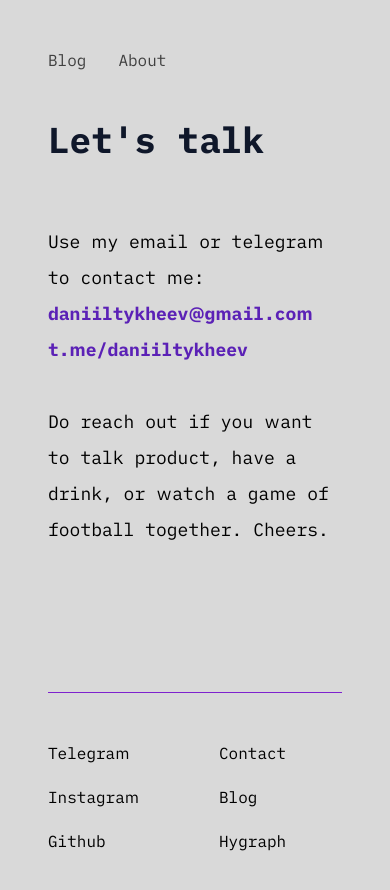
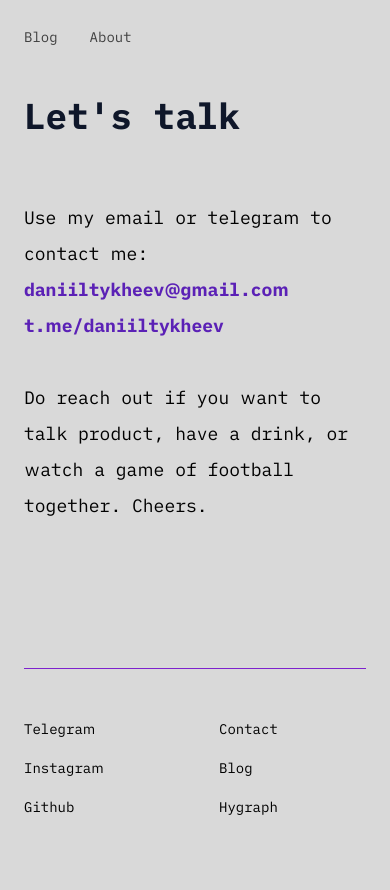
Before and after one commit to daniiltykheev/easytofind, a Next.js app: page /contacts in a window 390 px wide. Shown: the top 890 px of the page. Built offline with nearby package versions, Linux system fonts and the light colour scheme.

Commit message:
fixed mobile version styles

```diff
--- a/components/Header.jsx
+++ b/components/Header.jsx
@@ -7,14 +7,14 @@ const Header = () => {
       <div className="flex flex-row sm:items-center sm:justify-between sm:py-24 sm:mx-0 ">
         <div className="flex flex-start">
         <Link href={"/"}>
-            <span className="py-2 link-animate text-l sm:text-lg font-medium sm:font-medium hover:opacity-50 text-neutral-700 cursor-pointer">
+            <span className="py-2 link-animate text-sm sm:text-lg font-medium sm:font-medium hover:opacity-50 text-neutral-700 cursor-pointer">
               Blog
             </span>
           </Link>
         </div>
         <div className="flex flex-end">
           <Link href={"/about"}>
-            <span className="px-0 pl-8 sm:pr-8 py-2 link-animate text-l sm:text-lg font-medium sm:font-medium hover:opacity-50 text-neutral-700 cursor-pointer">
+            <span className="px-0 pl-8 sm:pr-8 py-2 link-animate text-sm sm:text-lg font-medium sm:font-medium hover:opacity-50 text-neutral-700 cursor-pointer">
               About
             </span>
           </Link>
--- a/components/PostCard.jsx
+++ b/components/PostCard.jsx
@@ -9,12 +9,12 @@ const PostCard = ({ post }) => {
         <NextLink href={`/post/${post.slug}`}>{post.title}</NextLink>
       </h1>
       <div className="block flex flex-start items-left justify-start mb-2 w-full"></div>
-      <p className="text-left sm:text-lg text-slate-900 font-normal mb-4">
+      <p className="text-left text-sm sm:text-lg leading-7 text-slate-900 font-normal mb-5 sm:mb-4">
         {post.excerpt}
       </p>
       <div className="flex flex-start">
         <a className="group flex flext-start " href={`/post/${post.slug}`}>
-          <span className=" text-s sm:text-lg font-medium underline cursor-pointer hover:opacity-50 ">
+          <span className="text-sm sm:text-lg font-medium underline cursor-pointer hover:opacity-50 ">
             Read the whole thing
           </span>
           <div>
--- a/components/PostDetail.jsx
+++ b/components/PostDetail.jsx
@@ -17,7 +17,7 @@ const PostDetail = ({ post }) => {
               tl;<br></br>dr
             </span>
           </div>
-          <div className="ml-8 sm:ml-8 sm:text-lg space-y-6 sm:leading-9">
+          <div className="ml-8 sm:ml-8 text-sm sm:text-lg space-y-6 leading-7 sm:leading-9">
             {post.excerpt}
           </div>
         </div>
@@ -33,7 +33,7 @@ const PostDetail = ({ post }) => {
             </span>
           </div>
         </div>
-        <div className="mt-8 sm:mt-16 text-base sm:text-lg space-y-6 leading-8 sm:leading-9">
+        <div className="mt-8 sm:mt-16 text-sm sm:text-lg space-y-6 leading-8 sm:leading-9">
           <RichText
             content={content}
             renderers={{
@@ -63,13 +63,13 @@ const PostDetail = ({ post }) => {
                 </ol>),
               ul: ({ children }) => (
                 <ul
-                  className="pl-2 sm:pl-10 pb-1 list-square list-outside"
+                  className="pl-2 sm:pl-10 sm:pb-1 list-square list-outside"
                 >
                   {children}
                 </ul>),
               li: ({ children }) => (
                 <li
-                  className="pl-1 sm:pl-3 m-3 leading-8 sm:leading-8"
+                  className="pl-1 sm:pl-3 m-2 leading-7 sm:leading-8"
                 >
                   {children}
                 </li>)
--- a/pages/index.js
+++ b/pages/index.js
@@ -38,7 +38,7 @@ export default function Home({ posts }) {
             </p>
           </div>
           <div>
-            <p className="text-slate-900 font-normal text-l sm:text-lg leading-12">
+            <p className="text-slate-900 font-normal text-base sm:text-lg leading-7 sm:leading-12">
               Hey, I'm Daniil. I write about product management, user research and whatever I find
               interesting or useful. Could be anything from a small rant about
               soft skills to a proper book review. Say hey back on{" "}
--- a/pages/post/[slug].js
+++ b/pages/post/[slug].js
@@ -12,7 +12,7 @@ const PostDetails = ({ post }) => {
   }
 
   return (
-    <div className="container mx-auto max-w-3xl mt-12 mb-8">
+    <div className="container mx-auto max-w-lg sm:max-w-3xl mt-12 mb-8">
       <div className="grid grid-cols-1 lg:grid-cols-16 gap-12">
         <div className="lg:col-span-8 col-span-1">
           <PostDetail post={post} />
--- a/styles/globals.scss
+++ b/styles/globals.scss
@@ -42,7 +42,7 @@ body {
   }
 
   @media only screen and (max-width: 600px) {
-    padding: 24px;
+    padding: 12px;
     padding-bottom: 0px;
   }
 
@@ -70,8 +70,8 @@ body {
         opacity: 50%;
       }
       @media only screen and (max-width: 600px) {
-        font-size: 16px;
-        margin-bottom: 20px;
+        font-size: 14px;
+        margin-bottom: 15px;
       }
     }
   }
```
